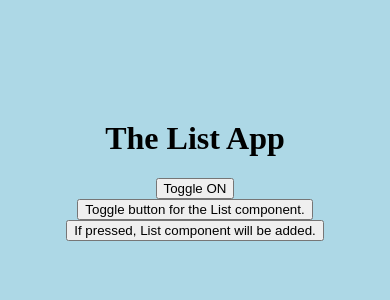
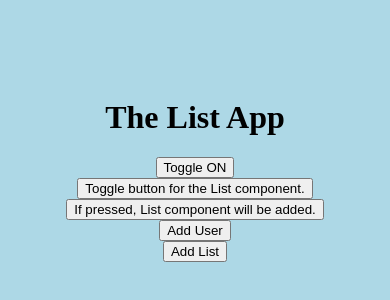
Before and after one commit to JamieBort/Kanban-Board, a React Native app: screen / in a window 390 px wide. Shown: the part 252-552 px from the top of the page. Built offline with nearby package versions, Linux system fonts and the light colour scheme.

Commit message:
Generate a  component each time the  button is selected. Not cleaned up.

```diff
--- a/App.js
+++ b/App.js
@@ -1,6 +1,10 @@
 import React, { Component } from 'react';
 import { StyleSheet, Text, View, TouchableOpacity } from 'react-native';
 import List from './src/js/components/List';
+
+const User = () => {
+	return <p>User</p>;
+};
 
 export default class App extends Component {
 	constructor(props) {
@@ -8,10 +12,28 @@ export default class App extends Component {
 		this.state = {
 			ternary_statement: false,
 			isToggleOn: true,
+			users: [],
+			id: 0,
+			lists: [],
+			abc: 0,
 		};
 		// This binding is necessary to make `this` work in the callback
 		this.handleClick = this.handleClick.bind(this);
 	}
+
+	addUser = () => {
+		this.setState({
+			users: [ ...this.state.users, <User key={this.state.id} /> ],
+			id: this.state.id + 1,
+		});
+	};
+
+	addList = () => {
+		this.setState({
+			lists: [ ...this.state.lists, <List key={this.state.abc} /> ],
+			abc: this.state.abc + 1,
+		});
+	};
 
 	handleClick() {
 		console.log('Inside the handleClick');
@@ -35,6 +57,10 @@ export default class App extends Component {
 				<button onClick={this.triggerButton}>Toggle button for the List component.</button>
 				{this.state.ternary_statement ? <List /> : null}
 				<button onClick={() => console.log('working')}>If pressed, List component will be added.</button>
+				<button onClick={this.addUser}>Add User</button>
+				{this.state.users}
+				<button onClick={this.addList}>Add List</button>
+				{this.state.lists}
 			</View>
 		);
 	}
```
